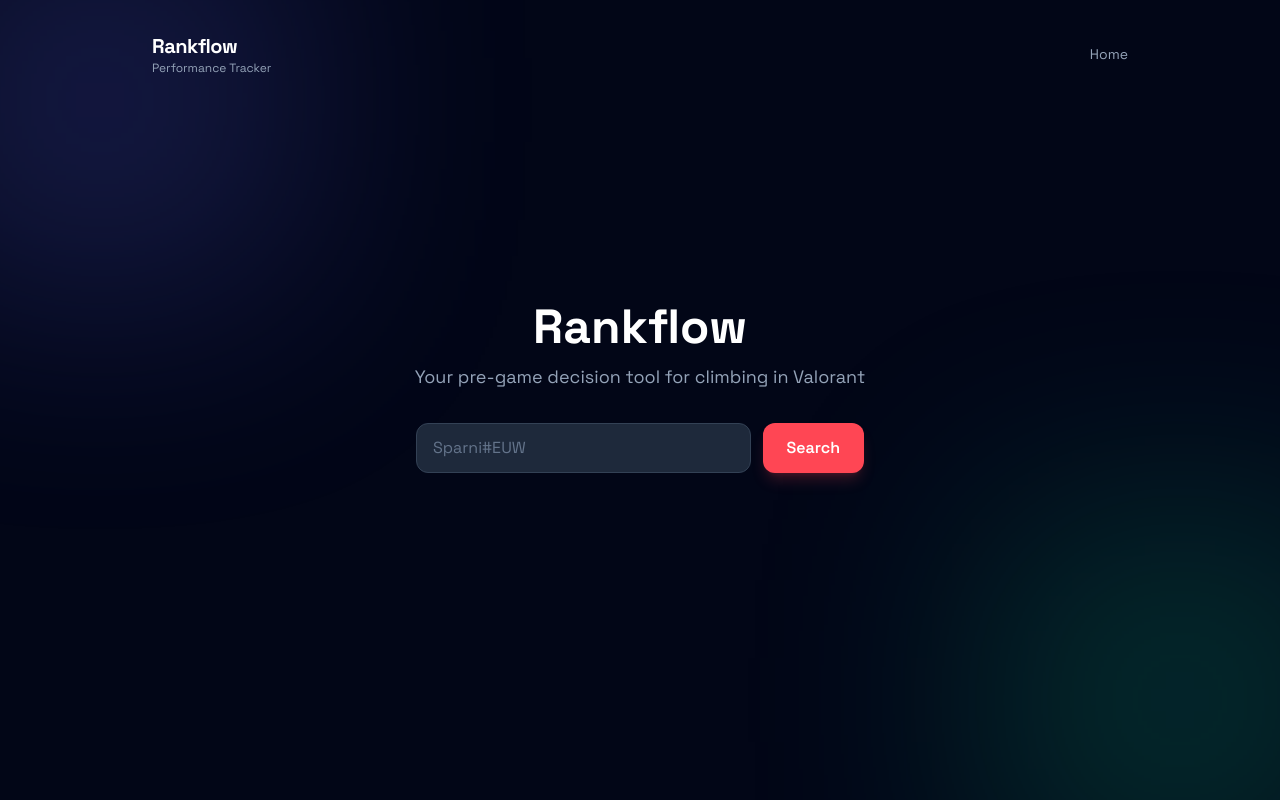
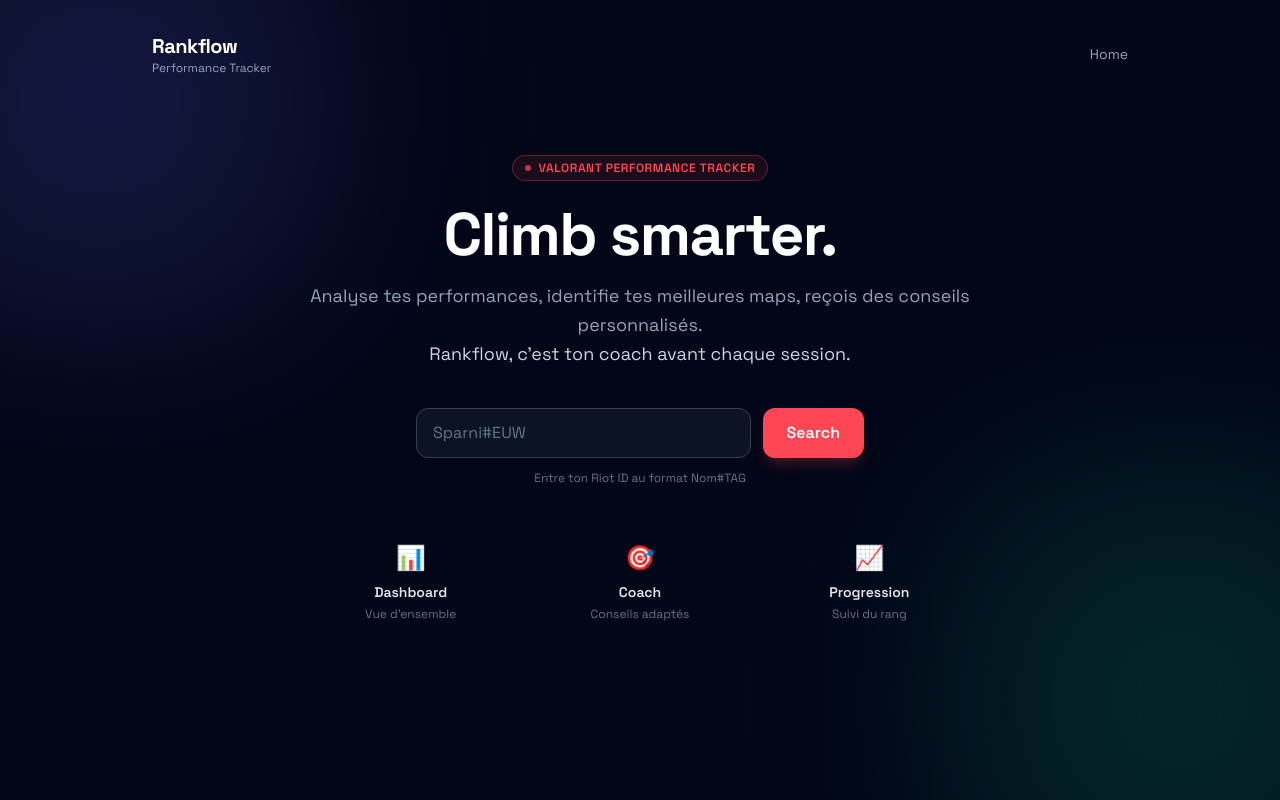
Before and after one commit to Rankflowapp/Rankflow, a Next.js app: page / in a window 1280 px wide. Built offline with nearby package versions, Linux system fonts and the light colour scheme.

Commit message:
design: refonte de la page d'accueil avec badge anime et teaser features

```diff
--- a/app/page.js
+++ b/app/page.js
@@ -14,22 +14,35 @@
   }
 
   return (
-    <div className="flex flex-col items-center justify-center min-h-[70vh] gap-8">
+    <div className="flex flex-col items-center justify-center min-h-[70vh] gap-10">
 
-      <div className="text-center">
-        <h1 className="text-5xl font-bold mb-3">Rankflow</h1>
-        <p className="text-slate-400 text-lg">
-          Your pre-game decision tool for climbing in Valorant
+      {/* HEADLINE */}
+      <div className="text-center max-w-2xl">
+        <div className="inline-flex items-center gap-2 px-3 py-1 bg-[#FF4654]/10 border border-[#FF4654]/30 rounded-full mb-6">
+          <span className="w-1.5 h-1.5 bg-[#FF4654] rounded-full animate-pulse"></span>
+          <span className="text-xs text-[#FF4654] uppercase tracking-wider font-semibold">Valorant Performance Tracker</span>
+        </div>
+
+        <h1 className="text-6xl font-bold tracking-tight mb-4">
+          Climb smarter.
+        </h1>
+
+        <p className="text-slate-400 text-lg leading-relaxed">
+          Analyse tes performances, identifie tes meilleures maps, reçois des conseils personnalisés.
+          <br />
+          <span className="text-slate-300">Rankflow, c'est ton coach avant chaque session.</span>
         </p>
       </div>
 
-      <form onSubmit={handleSearch} className="flex gap-3 w-full max-w-md">
+      {/* SEARCH BAR */}
+      <form onSubmit={handleSearch} className="w-full max-w-md">
+        <div className="flex gap-3">
           <input
             type="text"
             placeholder="Sparni#EUW"
             value={riotId}
             onChange={(e) => setRiotId(e.target.value)}
-          className="flex-1 bg-slate-800 border border-slate-700 rounded-xl px-4 py-3 text-white placeholder-slate-500 focus:outline-none focus:border-indigo-500"
+            className="flex-1 bg-slate-900/80 border border-slate-700 rounded-xl px-4 py-3 text-white placeholder-slate-500 focus:outline-none focus:border-[#FF4654]/50 focus:ring-2 focus:ring-[#FF4654]/20 transition"
           />
           <button
             type="submit"
@@ -37,7 +50,30 @@
           >
             Search
           </button>
+        </div>
+        <p className="text-xs text-slate-500 text-center mt-3">
+          Entre ton Riot ID au format Nom#TAG
+        </p>
       </form>
+
+      {/* FEATURES TEASER */}
+      <div className="grid grid-cols-3 gap-4 w-full max-w-2xl mt-4">
+        <div className="text-center">
+          <div className="text-2xl mb-2">📊</div>
+          <p className="text-sm font-semibold text-slate-200">Dashboard</p>
+          <p className="text-xs text-slate-500 mt-1">Vue d'ensemble</p>
+        </div>
+        <div className="text-center">
+          <div className="text-2xl mb-2">🎯</div>
+          <p className="text-sm font-semibold text-slate-200">Coach</p>
+          <p className="text-xs text-slate-500 mt-1">Conseils adaptés</p>
+        </div>
+        <div className="text-center">
+          <div className="text-2xl mb-2">📈</div>
+          <p className="text-sm font-semibold text-slate-200">Progression</p>
+          <p className="text-xs text-slate-500 mt-1">Suivi du rang</p>
+        </div>
+      </div>
 
     </div>
   )
```
Lines whose indentation alone changed are shown as unchanged.
